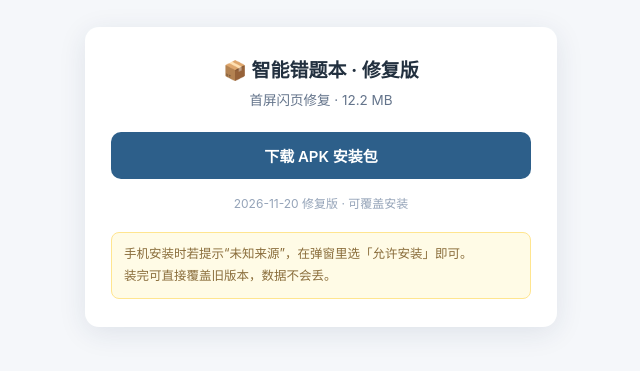
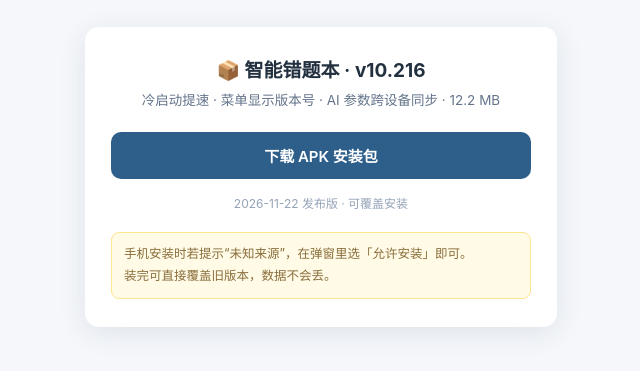
Before and after one commit to sxhz-2/cuoti-resources, a plain HTML site: page apk/index.html in a window 1280 px wide. Shown: the part 223-594 px from the top of the page, without its empty margins (319-959 px from the left). Drawn offline with Linux system fonts and the light colour scheme.

Commit message:
下载页更新为 v10.216 版本文案

```diff
--- a/apk/index.html
+++ b/apk/index.html
@@ -21,10 +21,10 @@
 </head>
 <body>
   <div class="box">
-    <h1>📦 智能错题本 · 修复版</h1>
-    <p>首屏闪页修复 · 12.2 MB</p>
+    <h1>📦 智能错题本 · v10.216</h1>
+    <p>冷启动提速 · 菜单显示版本号 · AI 参数跨设备同步 · 12.2 MB</p>
     <a class="btn" href="../couti10190.apk" download>下载 APK 安装包</a>
-    <div class="meta">2026-11-20 修复版 · 可覆盖安装</div>
+    <div class="meta">2026-11-22 发布版 · 可覆盖安装</div>
     <div class="tip">手机安装时若提示“未知来源”，在弹窗里选「允许安装」即可。<br>装完可直接覆盖旧版本，数据不会丢。</div>
   </div>
   <script>
```
